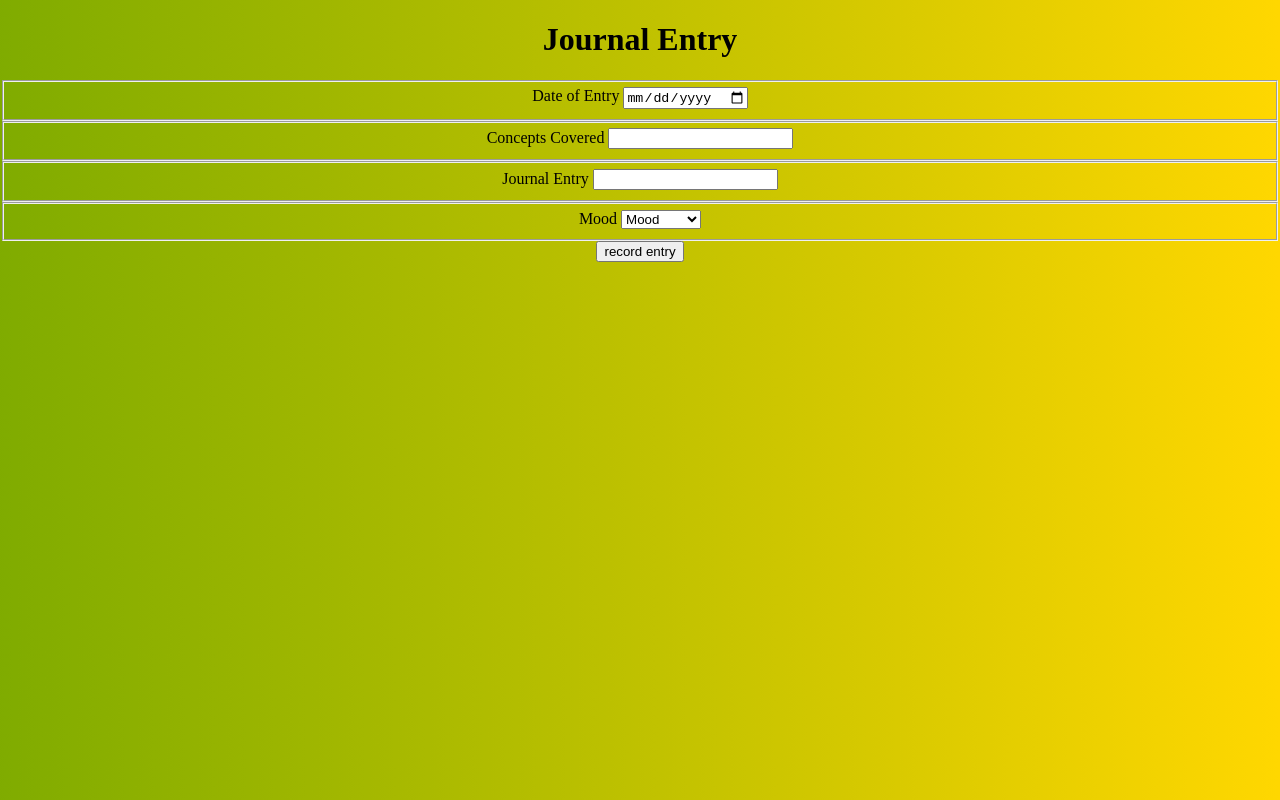
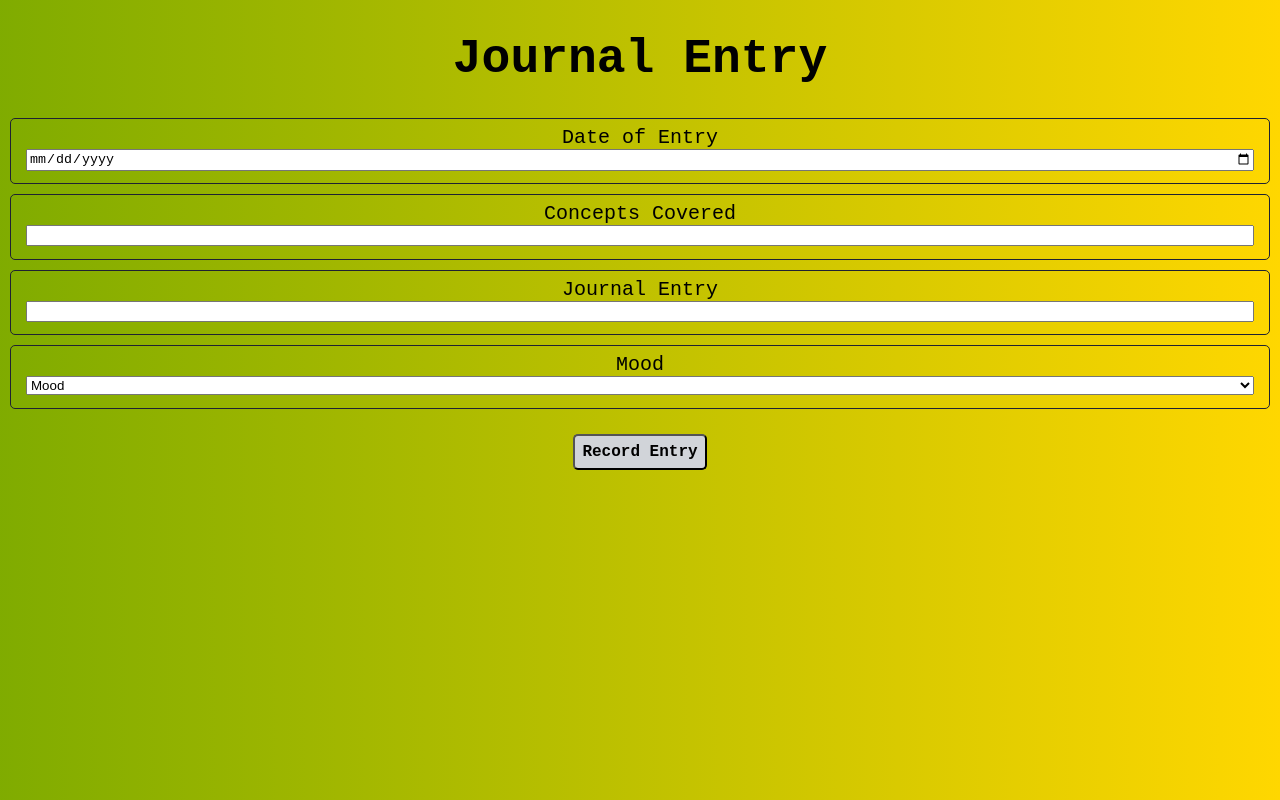
Before and after one commit to wesseln1/daileyJournal, a plain HTML site: page index.html in a window 1280 px wide. Drawn offline with Linux system fonts and the light colour scheme.

Commit message:
added some styling to button and form

```diff
--- a/css/main.css
+++ b/css/main.css
@@ -1,22 +1,46 @@
-/* h1 {
-   margin-left: 400px;
-} */
-.flexContainer {
-    display: flex;
-    justify-content: center;
-    flex-direction: column;
-    border-right-width: 50%;
-    border-left-width: 50%;
+
+fieldset{
+  display:flex;
+  flex-direction: column;
+  font-size: 1.25em;
+  border: 1px solid #1F2232;
+  margin: 10px;
+  border-radius: 5px;
 }
 
-/* .journalEntry {
-    width: 25%;
-    height: 50px;
+/* body{
+  background-color: #FDE8E9;
+  color: #1F2232;
+  font-family: "Courier New", Courier, monospace;
 } */
+
+.flexbox{
+  display: flex;
+  flex-direction: row;
+  justify-content: center;
+}
+
+h1 {
+  font-size: 3em;
+  font-weight: bold;
+  text-align: center;
+}
+
+button{
+  font-family: "Courier New", Courier, monospace;
+  font-weight: bold;
+  padding: 7px;
+  font-size: 1em;
+  margin: 15px;
+  border-radius: 5px;
+  background-color: #D1D4D9;
+  /* color: #E3BAC6; */
+}
 
 body {
     margin: auto;
     text-align: center;
+    font-family: "Courier New", Courier, monospace;
     /* Background colors */
     background: linear-gradient(to right, gold, green, gold); /* W3C, IE 10+/ Edge, Firefox 16+, Chrome 26+, Opera 12+, Safari 7+ */    background-size: 400% 400%;
     -webkit-animation: Gradient 10s ease infinite;
--- a/index.html
+++ b/index.html
@@ -11,9 +11,11 @@
 
 <body>
     <div class="flexContainer">
+
         <div>
             <h1>Journal Entry</h1>
         </div>
+        <div class="formDiv">
             <form action="">
                 <fieldset>
                     <label for="journalDate">Date of Entry</label>
@@ -39,8 +41,9 @@
                         <option value="excited">Excited</option>
                     </select>
                 </fieldset>
+        </div>
         <div>
-                <input type="button" value="record entry">
+            <button type="button">Record Entry</button>
         </div>
         </form>
     </div>
```
Lines whose indentation alone changed are shown as unchanged.
